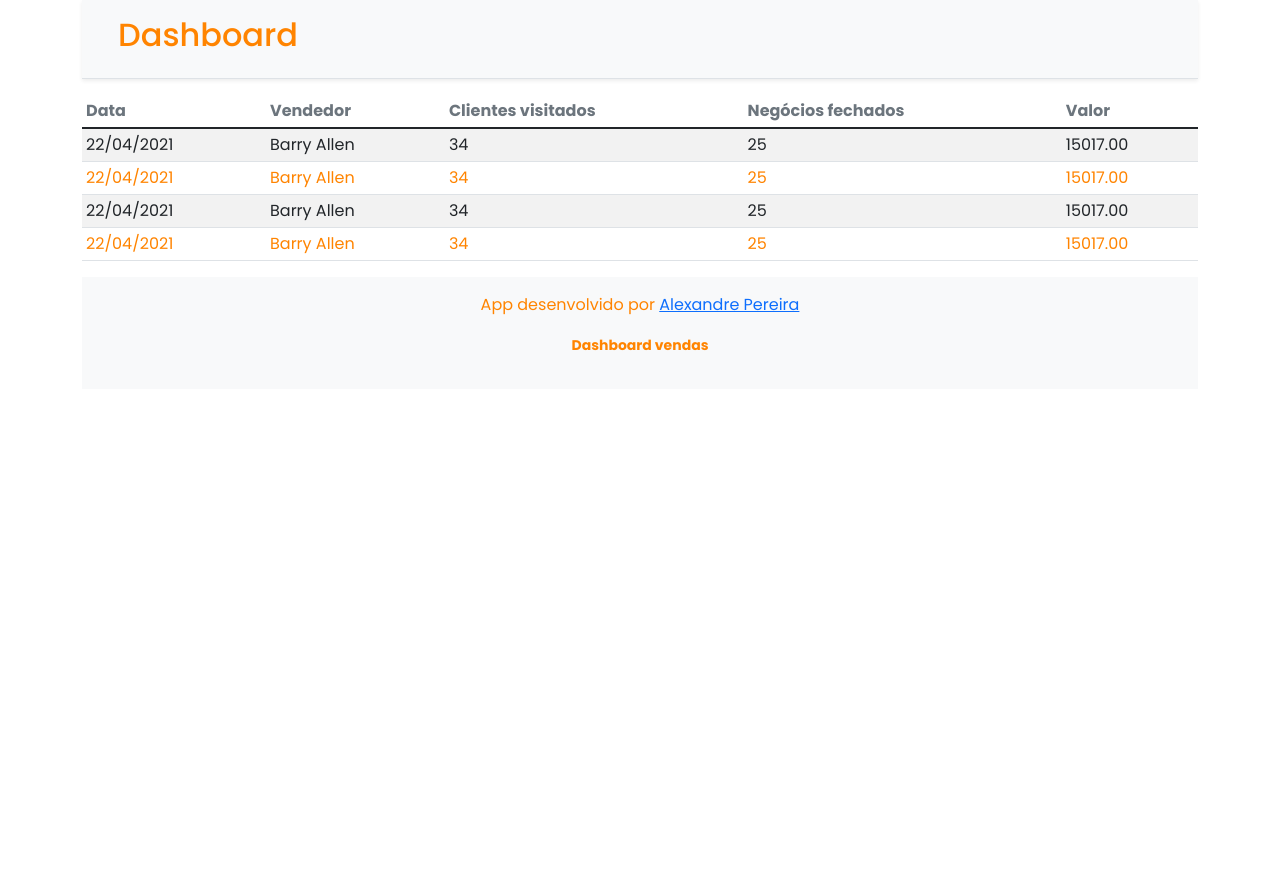
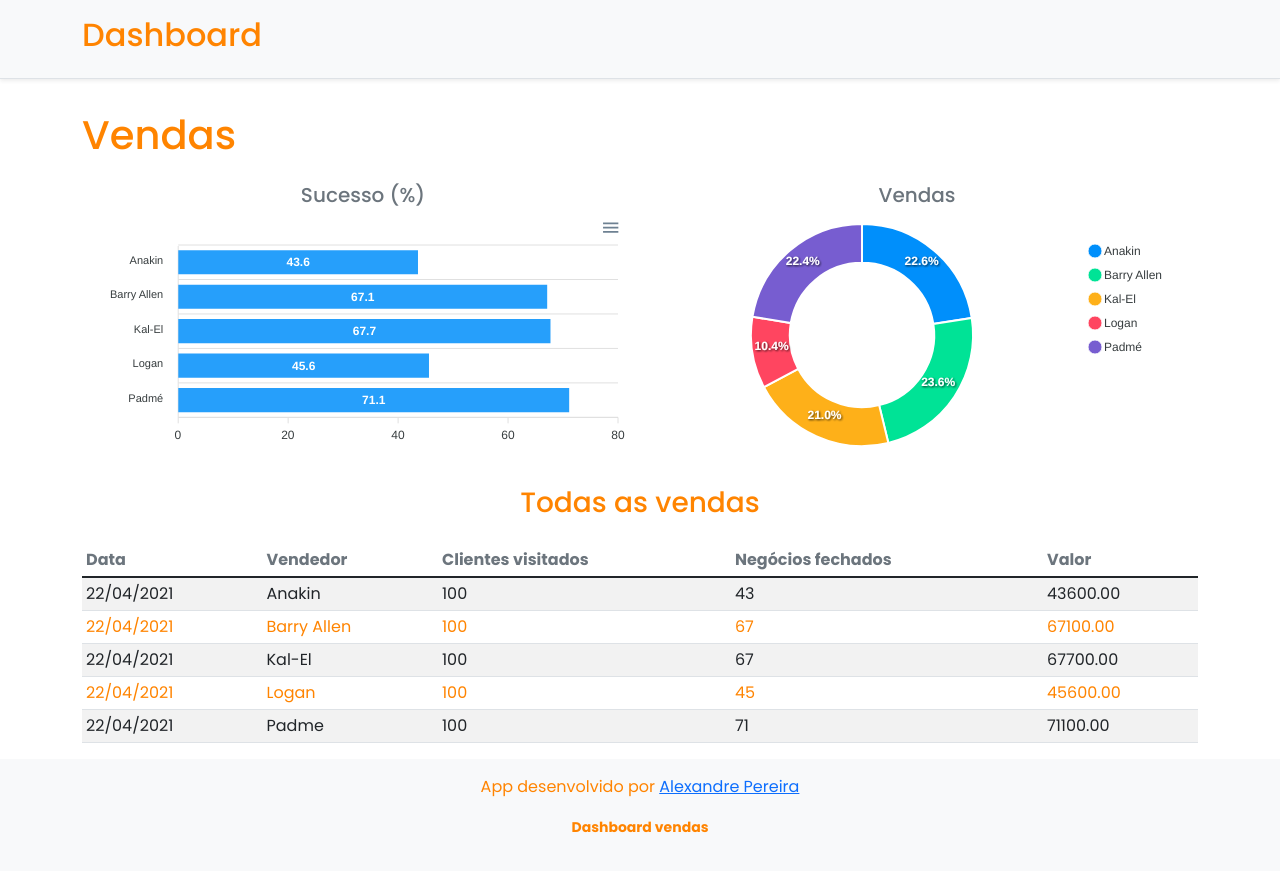
Before and after one commit to Apdo3939/sales, a React (Create React App) app in the folder frontend/: page / in a window 1280 px wide. Before the commit the page ends 800 px from the top, so only its background shows below. Built offline with nearby package versions, Linux system fonts and the light colour scheme.

Commit message:
Add component BarChart and DonutChart

```diff
--- a/frontend/package.json
+++ b/frontend/package.json
@@ -11,8 +11,10 @@
     "@types/node": "^12.0.0",
     "@types/react": "^17.0.0",
     "@types/react-dom": "^17.0.0",
+    "apexcharts": "^3.28.1",
     "bootstrap": "^5.1.0",
     "react": "^17.0.2",
+    "react-apexcharts": "^1.3.9",
     "react-dom": "^17.0.2",
     "react-scripts": "4.0.3",
     "typescript": "^4.1.2",
--- a/frontend/src/App.tsx
+++ b/frontend/src/App.tsx
@@ -1,14 +1,32 @@
+import BarChart from "components/barChart";
 import DataTable from "components/dataTable";
+import DonutChart from "components/donutChart";
 import Footer from "components/footer";
 import Navbar from "components/navbar";
 
 function App() {
   return (
-    <div className="container">
+    <>
       <Navbar />
-      <DataTable />
+      <div className="container">
+        <h1 className="text-primary py-3">Vendas</h1>
+        <div className="row px-3">
+          <div className="col-sm-6">
+            <h5 className="text-center text-secondary">Sucesso (%)</h5>
+            <BarChart />
+          </div>
+          <div className="col-sm-6">
+            <h5 className="text-center text-secondary">Vendas</h5>
+            <DonutChart />
+          </div>
+        </div>
+        <div>
+          <h3 className="text-center text-primary py-3">Todas as vendas</h3>
+        </div>
+        <DataTable />
+      </div>
       <Footer />
-    </div>
+    </>
   );
 }
 
--- /dev/null
+++ b/frontend/src/components/barChart/index.tsx
@@ -0,0 +1,36 @@
+import Chart from "react-apexcharts";
+
+const BarChart = () => {
+  const options = {
+    plotOptions: {
+      bar: {
+        horizontal: true,
+      },
+    },
+  };
+
+  const mockData = {
+    labels: {
+      categories: ["Anakin", "Barry Allen", "Kal-El", "Logan", "Padmé"],
+    },
+    series: [
+      {
+        name: "% Sucesso",
+        data: [43.6, 67.1, 67.7, 45.6, 71.1],
+      },
+    ],
+  };
+
+  return (
+    <div>
+      <Chart
+        options={{ ...options, xaxis: mockData.labels }}
+        height={240}
+        series={mockData.series}
+        type="bar"
+      />
+    </div>
+  );
+};
+
+export default BarChart;
--- a/frontend/src/components/dataTable/index.tsx
+++ b/frontend/src/components/dataTable/index.tsx
@@ -14,31 +14,38 @@ const DataTable = () => {
         <tbody>
           <tr className="text-primary">
             <td>22/04/2021</td>
-            <td>Barry Allen</td>
-            <td>34</td>
-            <td>25</td>
-            <td>15017.00</td>
+            <td>Anakin</td>
+            <td>100</td>
+            <td>43</td>
+            <td>43600.00</td>
           </tr>
           <tr className="text-primary">
             <td>22/04/2021</td>
             <td>Barry Allen</td>
-            <td>34</td>
-            <td>25</td>
-            <td>15017.00</td>
+            <td>100</td>
+            <td>67</td>
+            <td>67100.00</td>
           </tr>
           <tr className="text-primary">
             <td>22/04/2021</td>
-            <td>Barry Allen</td>
-            <td>34</td>
-            <td>25</td>
-            <td>15017.00</td>
+            <td>Kal-El</td>
+            <td>100</td>
+            <td>67</td>
+            <td>67700.00</td>
           </tr>
           <tr className="text-primary">
             <td>22/04/2021</td>
-            <td>Barry Allen</td>
-            <td>34</td>
-            <td>25</td>
-            <td>15017.00</td>
+            <td>Logan</td>
+            <td>100</td>
+            <td>45</td>
+            <td>45600.00</td>
+          </tr>
+          <tr className="text-primary">
+            <td>22/04/2021</td>
+            <td>Padme</td>
+            <td>100</td>
+            <td>71</td>
+            <td>71100.00</td>
           </tr>
         </tbody>
       </table>
--- /dev/null
+++ b/frontend/src/components/donutChart/index.tsx
@@ -0,0 +1,27 @@
+import Chart from "react-apexcharts";
+
+const DonutChart = () => {
+  const mockData = {
+    series: [477138, 499928, 444867, 220426, 473088],
+    labels: ["Anakin", "Barry Allen", "Kal-El", "Logan", "Padmé"],
+  };
+
+  const options = {
+    legend: {
+      show: true,
+    },
+  };
+
+  return (
+    <div>
+      <Chart
+        options={{ ...options, labels: mockData.labels }}
+        series={mockData.series}
+        type="donut"
+        height="240"
+      />
+    </div>
+  );
+};
+
+export default DonutChart;
```
Also changed, not shown: 1 other file (tests, documents, lock files or other folders).
